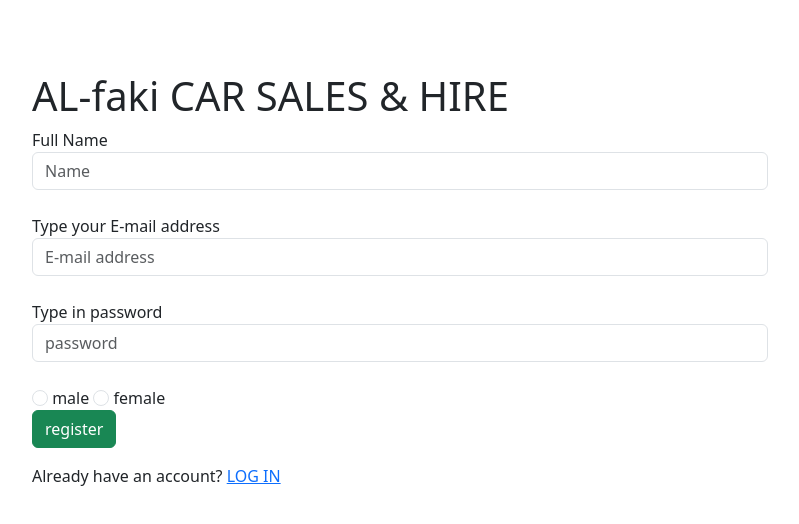
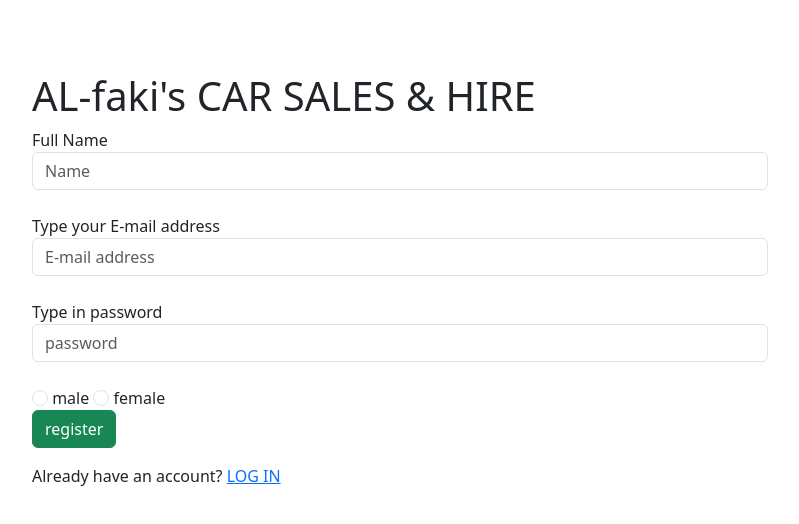
Before and after one commit to jtea9/Internship_project, a plain HTML site: page index.html in a window 1280 px wide. Shown: the whole page, without its empty margins (240-1039 px from the left). Drawn offline with nearby package versions, Linux system fonts and the light colour scheme.

```diff
--- a/index.html
+++ b/index.html
@@ -14,7 +14,7 @@
         </div>
 
         <div class="col-md-8">
-            <h1> AL-faki CAR SALES & HIRE</h1>
+            <h1> AL-faki's CAR SALES & HIRE</h1>
 <!-- <a href="https://google.com" target="_blank">click here </a>
 <img src="urus.jpeg" >  -->
 <form>
```
